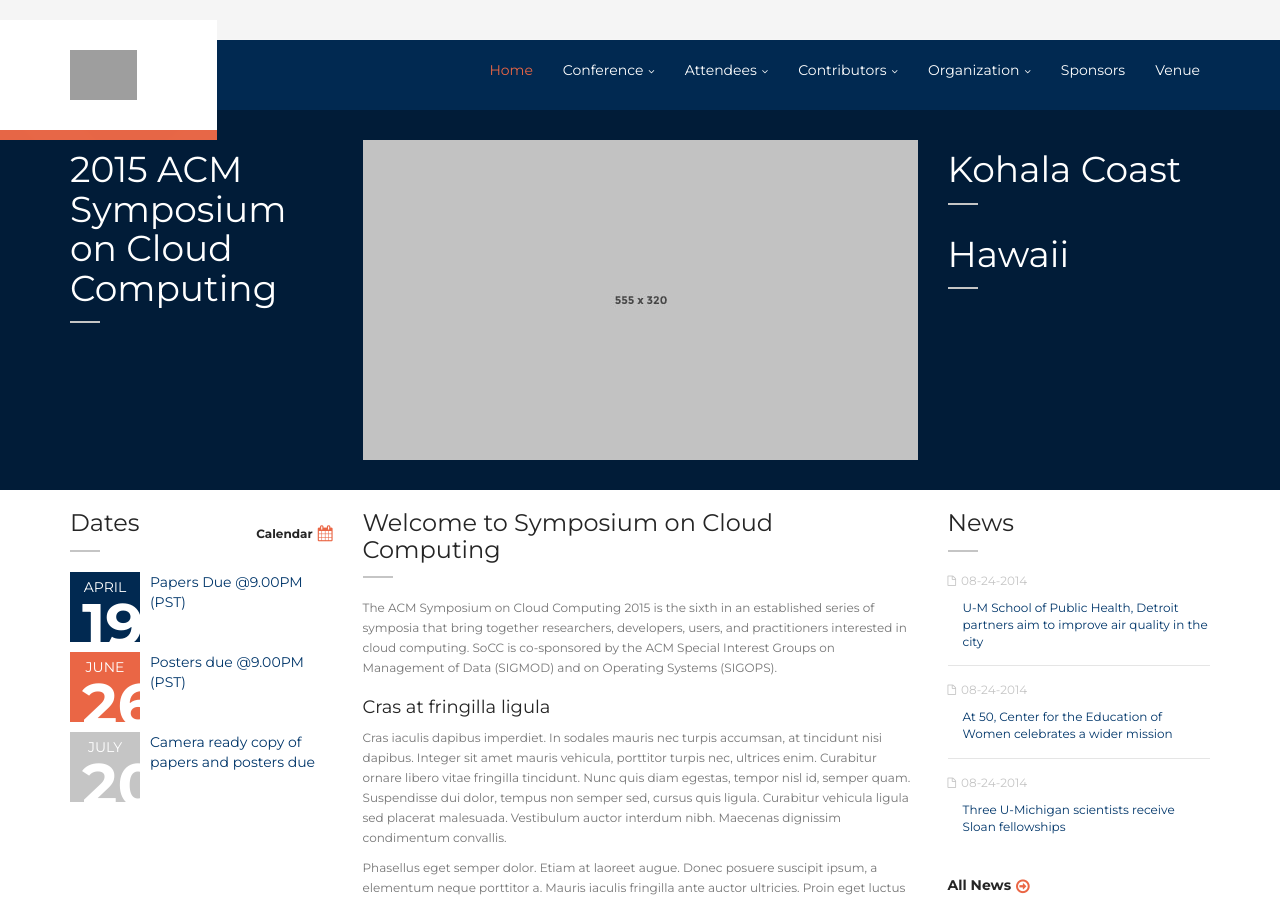
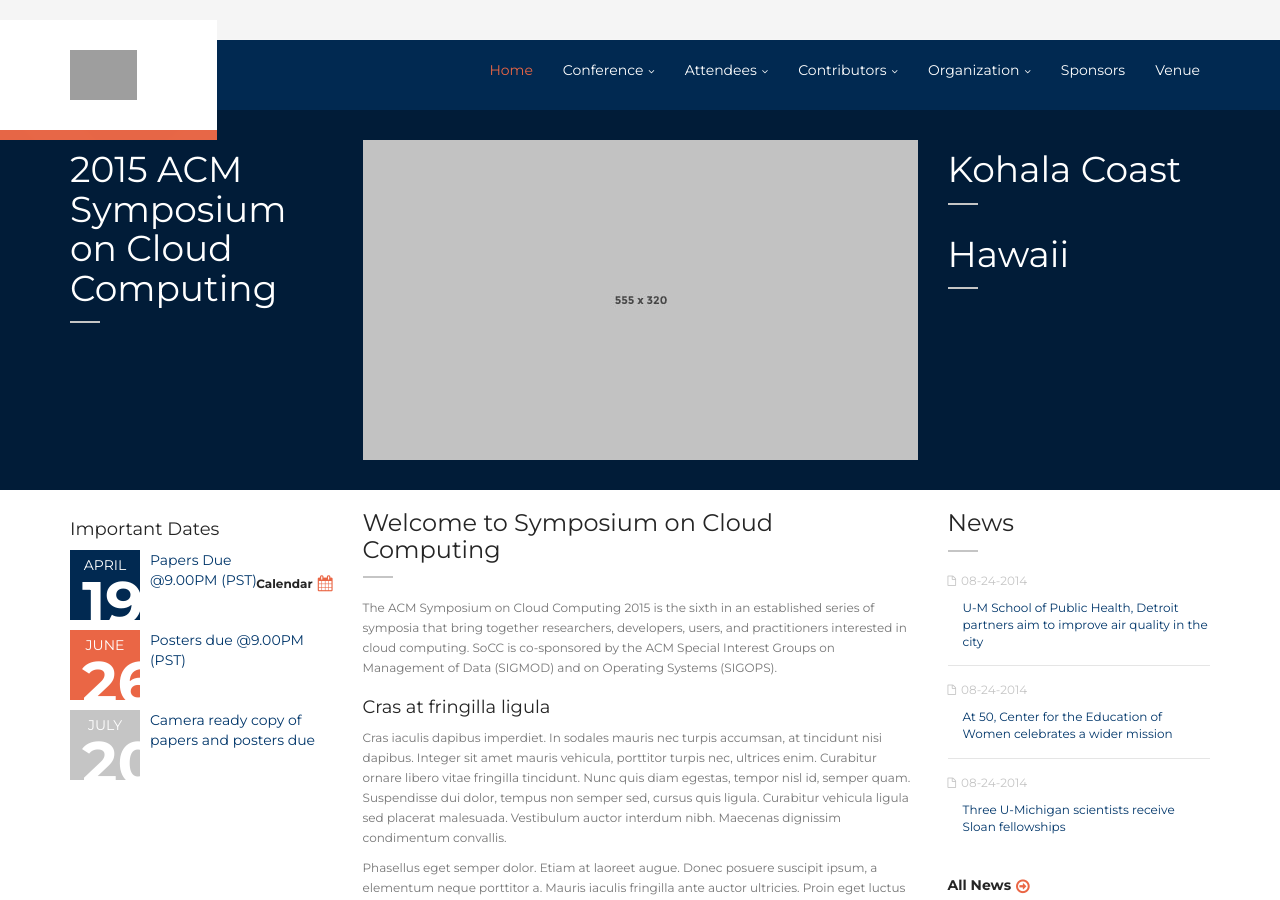
Before and after one commit to kramasamy/SoCC2015, a Jekyll site: the page index.html, which Jekyll copies as it is, in a window 1280 px wide and 900 px high. Built offline with Jekyll 4.4.1, drawn with Linux system fonts in a browser that asks for light colours; grey boxes are pictures that could not be loaded.

Commit message:
changed Dates to Important Dates to be h3

```diff
--- a/index.html
+++ b/index.html
@@ -137,7 +137,7 @@
             <div class="col-md-3">
                 <section class="events small" id="events-small">
                     <header>
-                        <h2>Dates</h2>
+                        <h3>Important Dates</h3>
                         <a href="" class="link-calendar">Calendar</a>
                     </header>
                     <div class="section-content">
```
